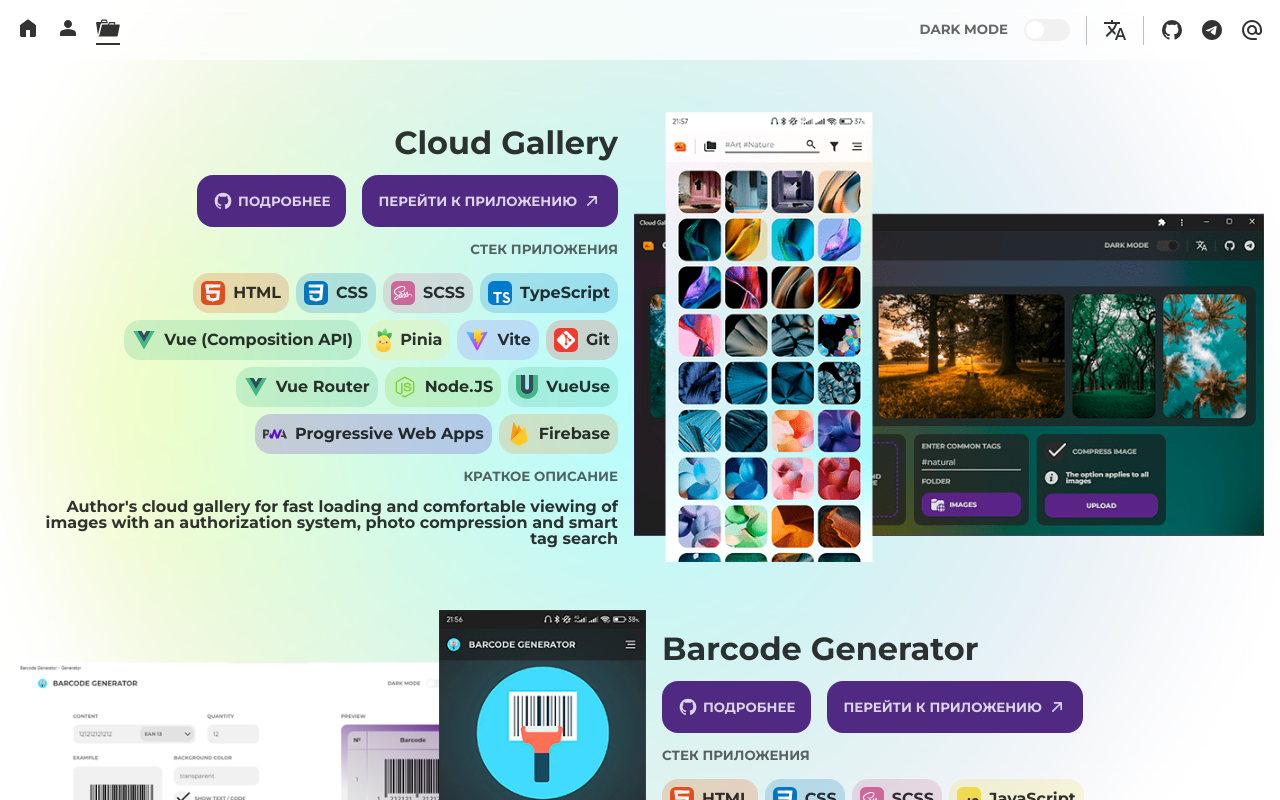
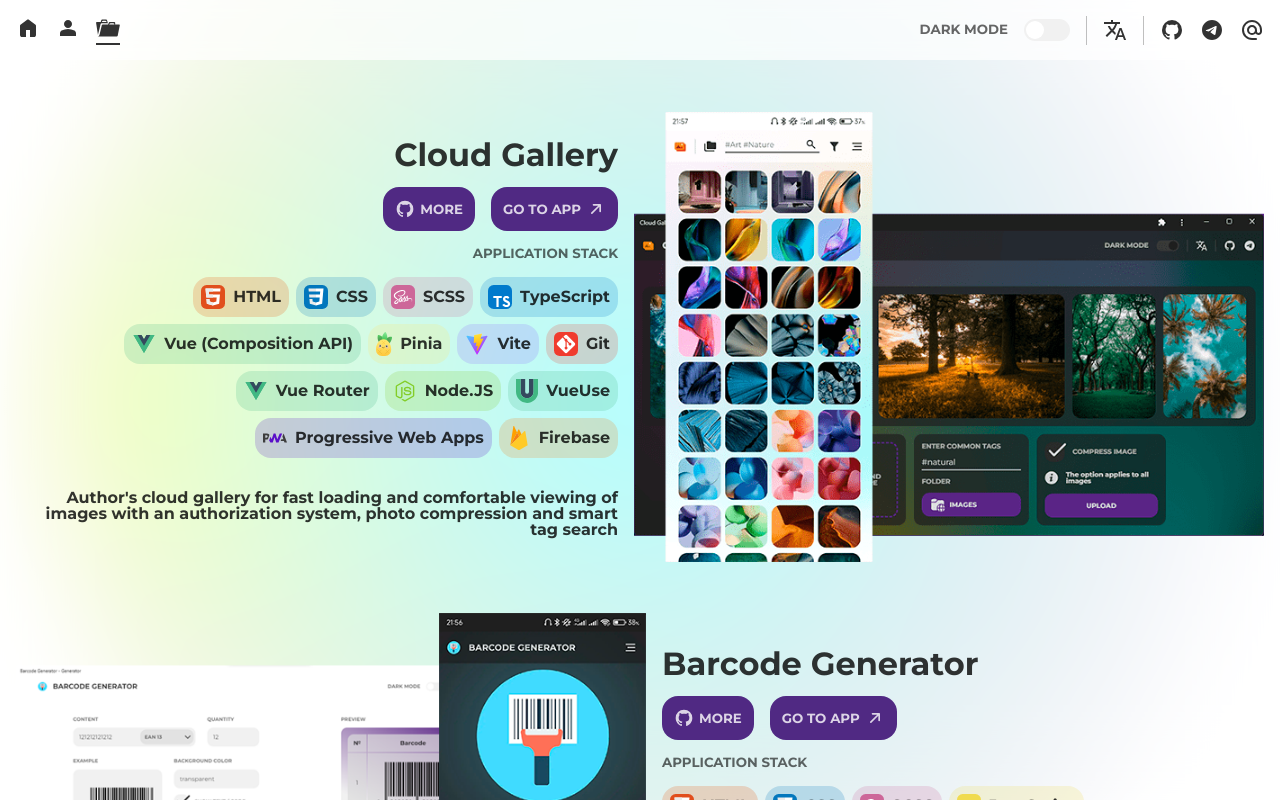
Before and after one commit to afteralls/post-portfolio, a Vue app: page /portfolio in a window 1280 px wide. Shown: the top 800 px of the page. Built offline with nearby package versions, Linux system fonts and the light colour scheme.

Commit message:
translate portfolio view & style fixes

```diff
--- /dev/null
+++ b/src/components/PortfolioView/ProjectItem.vue
@@ -0,0 +1,79 @@
+<template>
+<div class="project _row">
+  <div :class="{ 'rev': revert }"><slot name="img" /></div>
+  <div :class="{ 'info': true, '_column': true, 'align': revert }">
+    <slot name="title" />
+    <div class="links _row">
+      <a class="_btn" :href="sourceLink">
+        <GitHubIcon />
+        <small>{{ $i18n('global.more') }}</small>
+      </a>
+      <a class="_btn" :href="appLink">
+        <small>{{ $i18n('global.appLink') }}</small>
+        <ArrowLink />
+      </a>
+    </div>
+    <small>{{ $i18n('portfolio.stackTitle') }}</small>
+    <div class="_stack media" :style="{ 'justify-content': revert ? 'flex-end' : 'flex-start' }">
+      <slot name="techs" />
+    </div>
+    <small>{{ $i18n('portfolio.descTitle') }}</small>
+    <slot name="desc" />
+  </div>
+</div>
+</template>
+
+<script setup lang="ts">
+defineProps<{
+  sourceLink: string,
+  appLink: string
+  revert?: boolean
+}>()
+</script>
+
+<style scoped lang="scss">
+.project {
+  @media (max-width: 1100px) {
+    flex-direction: column;
+  }
+}
+
+.rev {
+  order: 2;
+  @media (max-width: 1100px) { order: 1; }
+}
+
+.info {
+  @media (max-width: 1100px) {
+    align-items: center;
+    text-align: center;
+  }
+}
+
+.align {
+  text-align: right;
+  align-items: flex-end;
+
+  @media (max-width: 1100px) {
+    order: 1 !important;
+    align-items: center;
+    text-align: center;
+  }
+}
+
+.links {
+  & > ._btn {
+    padding: 12px;
+  }
+
+  @media (max-width: 450px) {
+    flex-direction: column;
+  }
+}
+
+.media {
+  @media (max-width: 1100px) {
+    justify-content: center !important;
+  }
+}
+</style>
--- a/src/languages/langData.ts
+++ b/src/languages/langData.ts
@@ -15,7 +15,9 @@
     global: {
       homeLink: 'Home',
       aboutLink: 'About',
-      portfolioLink: 'Recent Projects'
+      portfolioLink: 'Recent Projects',
+      more: 'More',
+      appLink: 'Go to App'
     },
     home: {
       tlOne: 'Most likely,',
@@ -53,6 +55,12 @@
       d6: 'Care for details; Creativity; Responsibility; Ability to listen and clearly express my thoughts; Honesty',
       t7: 'Additional Information',
       d7: 'Perfectionist as possible. I\'m 90% love for music and art in general, I adhere to the philosophy of stoicism, the personality code is ISTJ (instead of a thousand words)',
+    },
+    portfolio: {
+      stackTitle: 'Application stack',
+      descеTitle: 'Short description',
+      descCG: 'Author\'s cloud gallery for fast loading and comfortable viewing of images with an authorization system, photo compression and smart tag search',
+      descBG: 'Аpplication for generating barcodes in various formats with the possibility of customization and export system'
     }
   },
   ru: {
@@ -71,7 +79,9 @@
     global: {
       homeLink: 'Главная',
       aboutLink: 'Резюме',
-      portfolioLink: 'Последние работы'
+      portfolioLink: 'Последние работы',
+      more: 'Подробнее',
+      appLink: 'Перейти к приложению'
     },
     home: {
       tlOne: 'Скорее всего,',
@@ -109,6 +119,12 @@
       d6: 'Внимательность к деталям; Креативность; Ответсвенность; Умение слушать и чётко излагать свои мысли; Честность',
       t7: 'Доп. информация',
       d7: 'Перфекционист, насколько это возможно. На 90% состою из любви к музыке и искусству в целом, придерживаюсь философии стоицизма, код личности — ISTJ (вместо тысячи слов)',
+    },
+    portfolio: {
+      stackTitle: 'Стек приложения',
+      descTitle: 'Краткое описание',
+      descCG: 'Авторская облачная галерея для быстрой загрузки и комфортного просмотра изображений с системой авторизации, сжатия изображения и поиска по смарт-тегам',
+      descBG: 'Приложение для генерации штрих-кодов в различных форматах с возможностью кастомизации и экспорта'
     }
   }
 } as LangProps
--- a/src/views/PortfolioView.vue
+++ b/src/views/PortfolioView.vue
@@ -1,54 +1,29 @@
 <template>
 <div class="_wrapper">
   <div class="portfolio">
-    <div class="project _row">
-      <div class="info _column">
-        <h1>Cloud Gallery</h1>
-        <div class="links _row">
-          <a class="_btn" href="https://github.com/post-apocalypse/cloud-gallery">
-            <GitHubIcon />
-            <small>Подробнее</small>
-          </a>
-          <a class="_btn" href="https://cloud-gallery.web.app/">
-            <small>Перейти к приложению</small>
-            <ArrowLink />
-          </a>
-        </div>
-        <small>Стек приложения</small>
-        <div class="_stack cg">
-          <HTMLItem /><CSSItem /><SassItem /><TSItem /><VueItem /><PiniaItem /><ViteItem /><GitItem /><VueRouterItem /><Node /><VueUseItem /><PWAItem /><FirebaseItem />
-        </div>
-        <small>Краткое описание</small>
-        <h4>Author's cloud gallery for fast loading and comfortable viewing of images with an authorization system, photo compression and smart tag search</h4>
-      </div>
-      <div class="images _row">
-        <img src="../assets/img/CG.webp" alt="#">
-      </div>
-    </div>
-    <div class="project _row">
-      <div class="images _row">
-        <img src="../assets/img/BG.webp" alt="#">
-      </div>
-      <div class="info _column">
-        <h1>Barcode Generator</h1>
-        <div class="links _row">
-          <a class="_btn" href="https://github.com/post-apocalypse/barcode-generator">
-            <GitHubIcon />
-            <small>Подробнее</small>
-          </a>
-          <a class="_btn" href="https://generator-space.web.app/">
-            <small>Перейти к приложению</small>
-            <ArrowLink />
-          </a>
-        </div>
-        <small>Стек приложения</small>
-        <div class="_stack bg">
-          <HTMLItem /><CSSItem /><SassItem /><JSItem /><VueItem /><PiniaItem /><ViteItem /><GitItem /><VueRouterItem /><Node /><VueUseItem /><PWAItem />
-        </div>
-        <small>Краткое описание</small>
-        <h4>Аpplication for generating barcodes in various formats with the possibility of customization and export system</h4>
-      </div>
-    </div>
+    <ProjectItem
+      source-link="https://github.com/post-apocalypse/cloud-gallery"
+      app-link="https://cloud-gallery.web.app/"
+      :revert="true"
+    >
+      <template #img><img src="../assets/img/CG.webp" alt="#"></template>
+      <template #title><h1>Cloud Gallery</h1></template>
+      <template #techs>
+        <HTMLItem /><CSSItem /><SassItem /><TSItem /><VueItem /><PiniaItem /><ViteItem /><GitItem /><VueRouterItem /><Node /><VueUseItem /><PWAItem /><FirebaseItem />
+      </template>
+      <template #desc><h4>{{ $i18n('portfolio.descCG') }}</h4></template>
+    </ProjectItem>
+    <ProjectItem
+      source-link="https://github.com/post-apocalypse/barcode-generator"
+      app-link="https://generator-space.web.app/"
+    >
+      <template #img><img src="../assets/img/BG.webp" alt="#"></template>
+      <template #title><h1>Barcode Generator</h1></template>
+      <template #techs>
+        <HTMLItem /><CSSItem /><SassItem /><JSItem /><VueItem /><PiniaItem /><ViteItem /><GitItem /><VueRouterItem /><Node /><VueUseItem /><PWAItem />
+      </template>
+      <template #desc><h4>{{ $i18n('portfolio.descBG') }}</h4></template>
+    </ProjectItem>
   </div>
 </div>
 </template>
@@ -58,15 +33,7 @@
   display: flex;
   flex-direction: column;
   gap: calc(var(--space) * 3);
-}
 
-.project {
-  @media (max-width: 1100px) {
-    flex-direction: column;
-  }
-}
-
-.images {
   img {
     height: 450px;
     width: auto;
@@ -79,36 +46,4 @@
     }
   }
 }
-
-.info {
-  &:nth-child(1) {
-    text-align: right;
-    align-items: flex-end;
-  }
-
-  @media (max-width: 1100px) {
-    order: 1;
-    align-items: center;
-    text-align: center;
-
-    &:nth-child(1) {
-      align-items: center;
-      text-align: center;
-    }
-  }
-}
-
-.links {
-  @media (max-width: 450px) {
-    flex-direction: column;
-  }
-}
-
-.cg { justify-content: flex-end; }
-
-.cg, .bg {
-  @media (max-width: 1100px) {
-    justify-content: center;
-  }
-}
 </style>
--- a/types/components.d.ts
+++ b/types/components.d.ts
@@ -65,6 +65,7 @@
     'PiniaIte,': typeof import('./../src/components/Skills/PiniaIte
     PiniaItem: typeof import('./../src/components/Skills/PiniaItem.vue')['default']
     PortfolioIcon: typeof import('./../src/assets/svg/PortfolioIcon.vue')['default']
+    ProjectItem: typeof import('./../src/components/PortfolioView/ProjectItem.vue')['default']
     PSItem: typeof import('./../src/components/Skills/PSItem.vue')['default']
     PWAItem: typeof import('./../src/components/Skills/PWAItem.vue')['default']
     ReloadIcon: typeof import('./../src/assets/svg/ReloadIcon.vue')['default']
```
